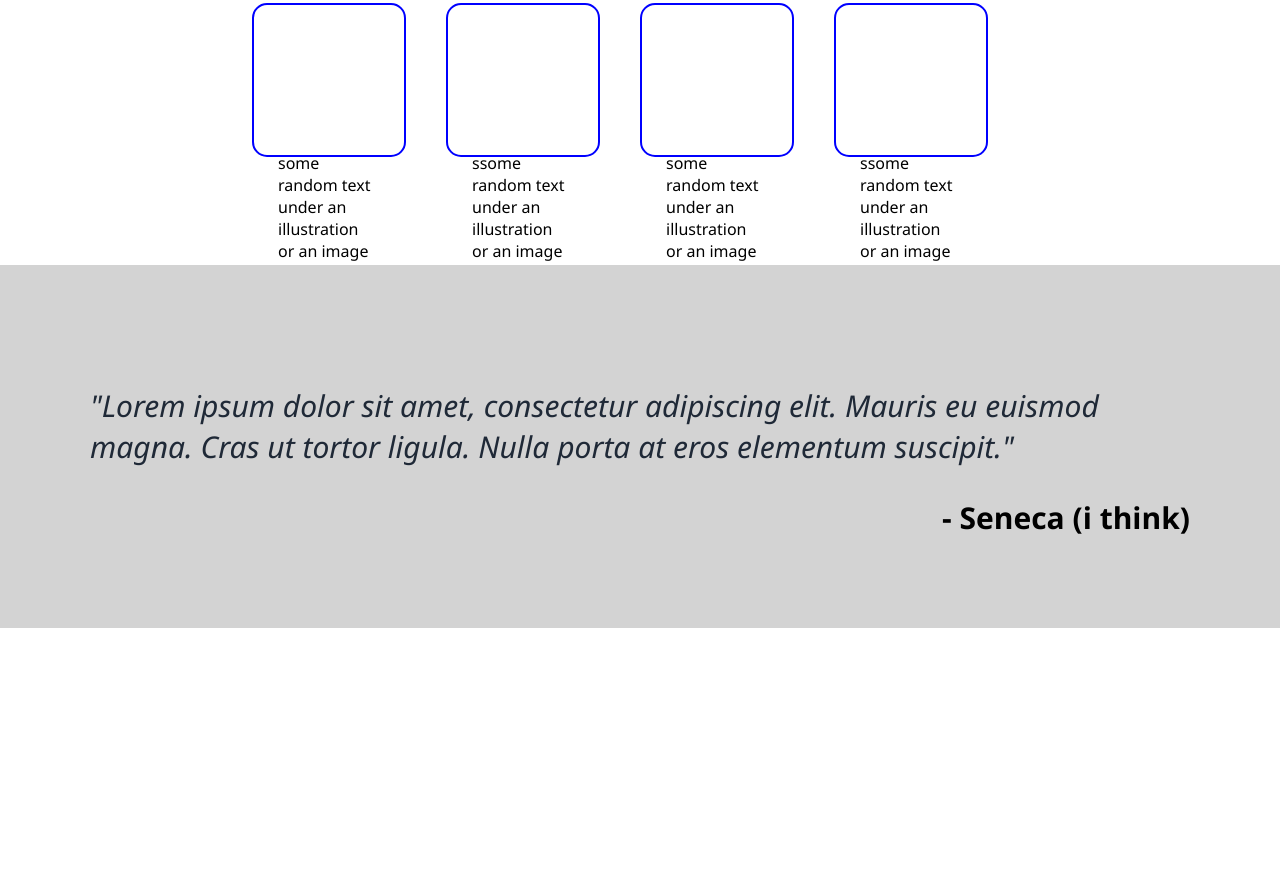
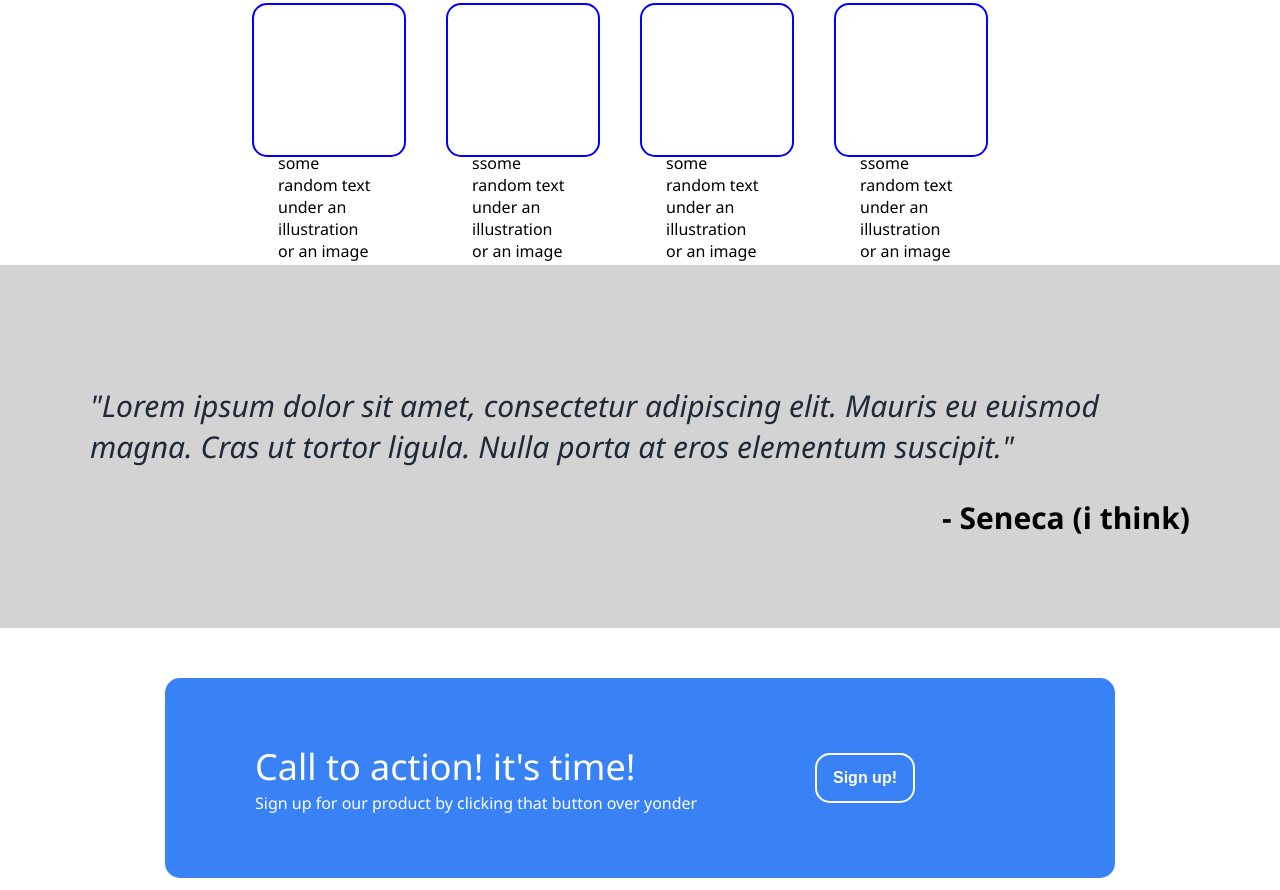
Before and after one commit to zantimer/odin-landing-page, a plain HTML site: page index.html in a window 1280 px wide. Shown: the part 703-1593 px from the top of the page. Before the commit the page ends 1331 px from the top, so only its background shows below. Drawn offline with Linux system fonts and the light colour scheme.

Commit message:
Styled body element 4

```diff
--- a/index.html
+++ b/index.html
@@ -25,7 +25,7 @@
             <p>This website has some subtext that goes here under the main title.
         It's a smaller font and the color is lower constrast</p>
                 </div>
-                <button>Sign up!</button>
+                <button class="button1">Sign up!</button>
         </div>
 
         <div class="imaj">
@@ -82,7 +82,20 @@
         </div>
     </div>
     <div class="body4">
+        <div class="main-block">
+            <div class="text-block">
+                <div class="head-call-text">
+                    <p>Call to action! it's time!</p>
+                </div>
+                <div class="sub-call-text">
+                    <p>Sign up for our product by clicking that button over yonder</p>
+                </div>
+            </div>
+            <button class="button2">
+                Sign up!
+            </button>
 
+        </div>
     </div>
     <div class="footer">
 
--- a/style.css
+++ b/style.css
@@ -51,7 +51,7 @@ body {
     margin-top:10px;
 
 }
-button {
+.button1 {
     width: 100px;
     height: 50px;
     font-weight: 900;
@@ -152,3 +152,49 @@ h1 {
     font-weight: bolder;
     font-size: 30px;
 }
+/* body 4 */
+.body4 {
+    display: flex;
+    height: auto;
+    width: auto;
+    margin-top: 50px;
+    justify-content: center;
+}
+.main-block {
+    display: flex;
+    flex-direction: row wrap;
+    background-color: #3882F6;
+    color: white;
+    height: 200px;
+    width: 800px;
+    border-radius: 15px;
+    justify-content: space-between;
+    align-items: center;
+    padding-left: 50px;
+    padding-right: 100px;
+}
+.text-block {
+    display: flex;
+    flex-direction: column;
+    justify-content: flex-start;
+    padding: 40px;
+    padding-bottom: 60px;
+}
+.head-call-text {
+    font-size: 36px;
+    margin-top:auto;
+    margin-bottom: auto;
+    height: 70px;
+}
+.button2 {
+    background-color: #3882F6;
+    color: white;
+    height: 50px;
+    width: 100px;
+    margin-right:100px;
+    font-size:16px;
+    font-weight: bolder;
+    border: 2px solid white;
+    border-radius: 15px;
+
+}
```
